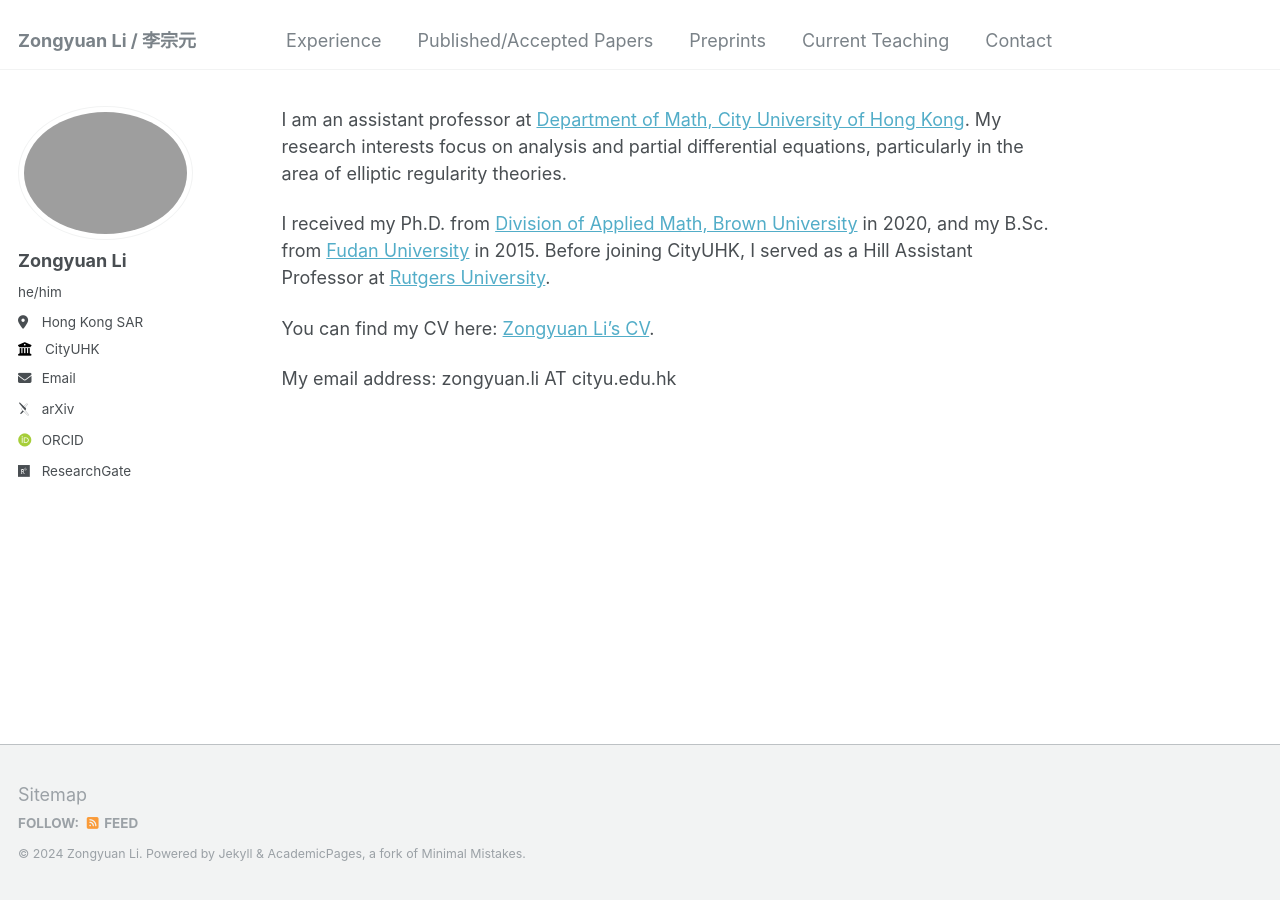
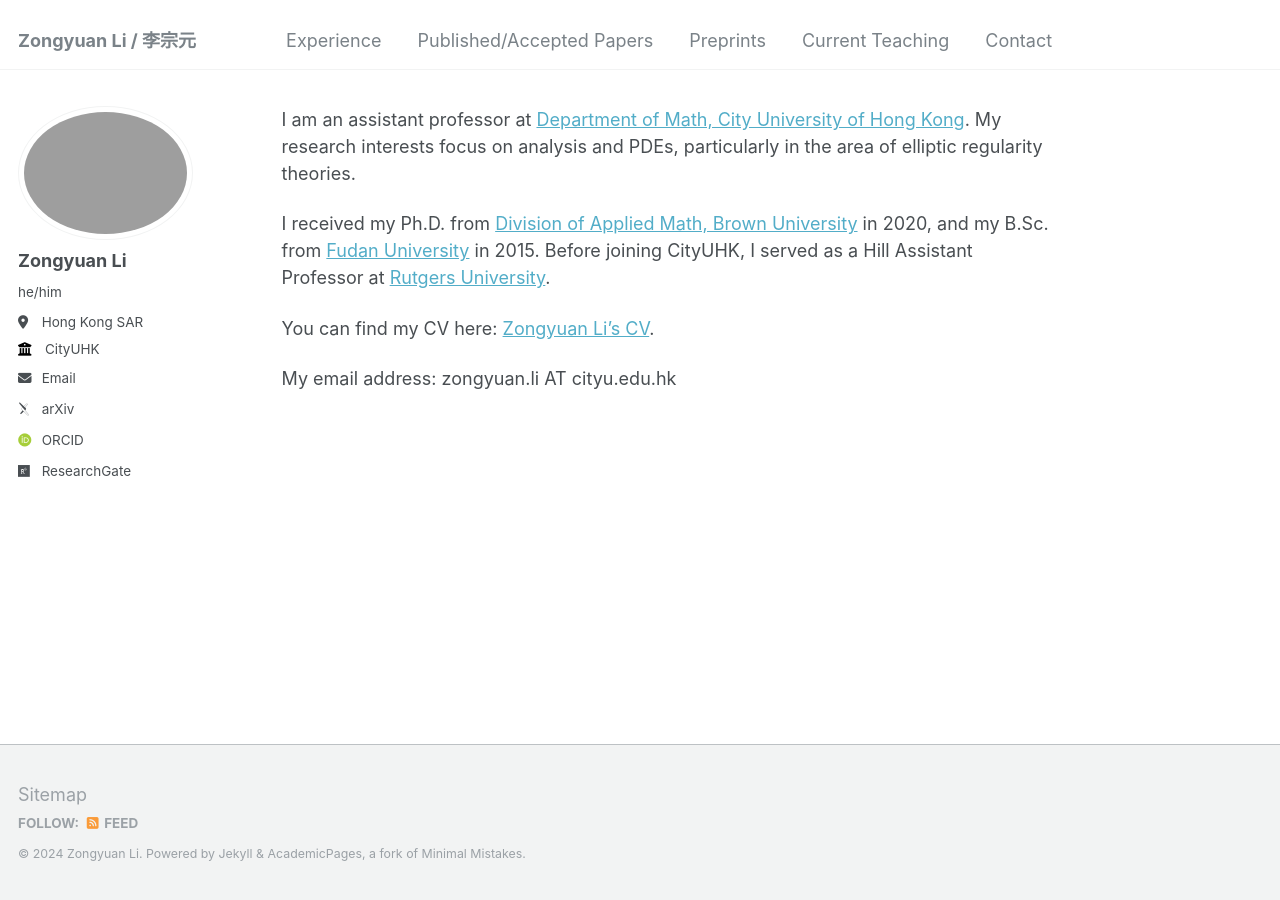
Before and after one commit to zongyuan-li/zongyuan-li.github.io, a Jekyll site: the page built from _pages/about.md, in a window 1280 px wide. Built offline with Jekyll 4.4.1, drawn with Linux system fonts in a browser that asks for light colours; some web fonts are replaced.

Commit message:
Update about.md

```diff
--- a/_pages/about.md
+++ b/_pages/about.md
@@ -7,7 +7,7 @@
   - /about.html
 ---
 
-I am an assistant professor at [Department of Math, City University of Hong Kong](https://www.cityu.edu.hk/ma/). My research interests focus on analysis and partial differential equations, particularly in the area of elliptic regularity theories.
+I am an assistant professor at [Department of Math, City University of Hong Kong](https://www.cityu.edu.hk/ma/). My research interests focus on analysis and PDEs, particularly in the area of elliptic regularity theories.
 
 I received my Ph.D. from [Division of Applied Math, Brown University](https://appliedmath.brown.edu/) in 2020, and my B.Sc. from [Fudan University](https://math.fudan.edu.cn/mathen/join/list.htm) in 2015. Before joining CityUHK, I served as a Hill Assistant Professor at [Rutgers University](https://math.rutgers.edu/).
 
```
